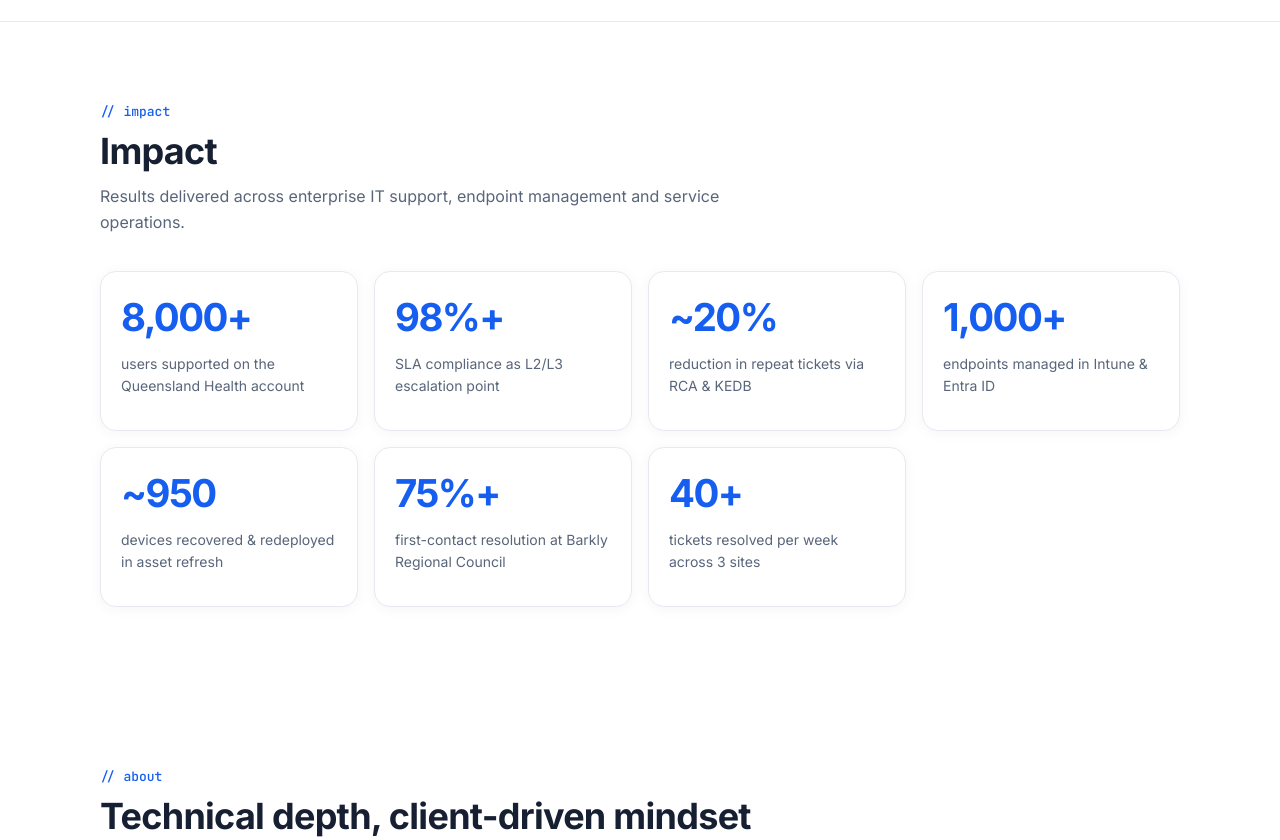
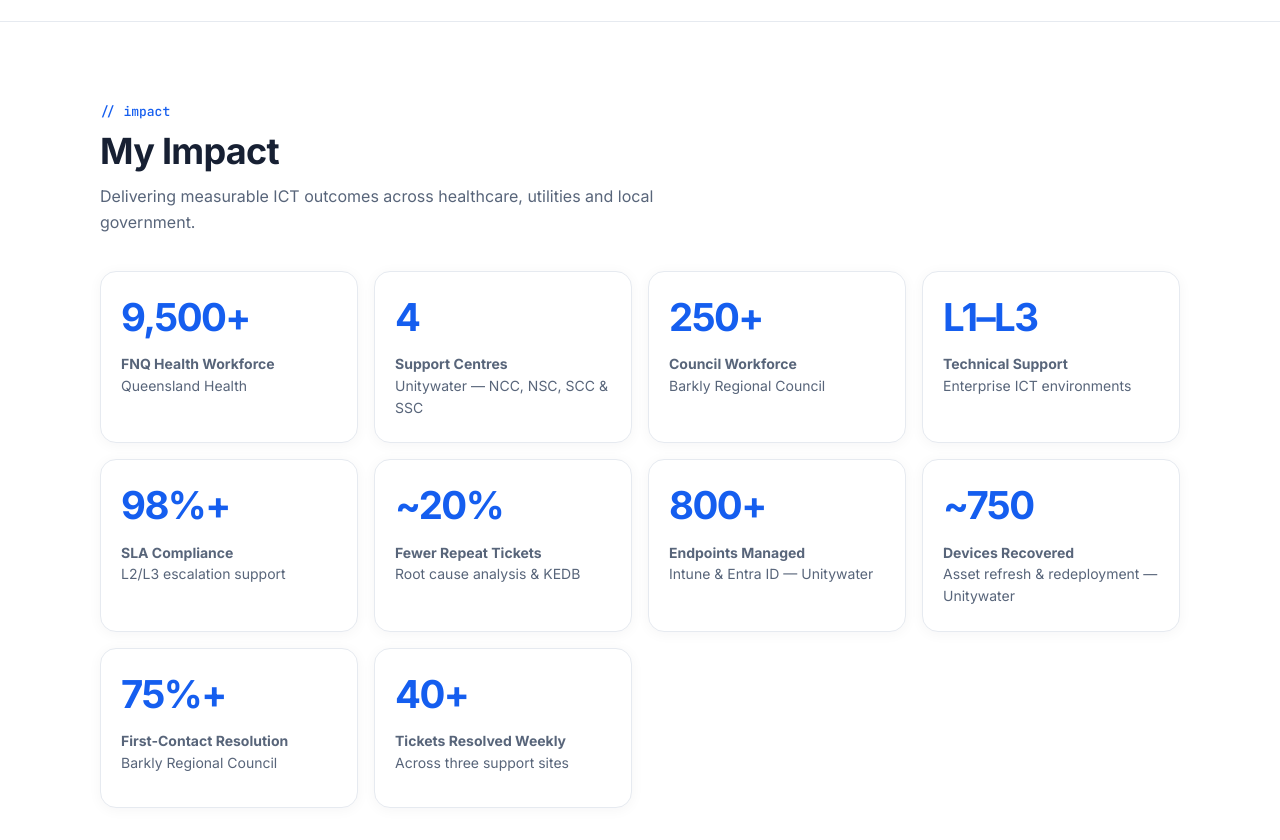
Before and after one commit to HemaSKantipudi/HemaSKantipudi.github.io, a plain HTML site: page index.html in a window 1280 px wide. Shown: the part 1020-1860 px from the top of the page. Drawn offline with Linux system fonts and the light colour scheme.

Commit message:
Update My Impact with ten revised ICT metrics

```diff
--- a/index.html
+++ b/index.html
@@ -265,16 +265,19 @@ body,main{background:#fff}
 <section id="impact">
  <div class="wrap">
   <p class="eyebrow">// impact</p>
-  <h2>Impact</h2>
-  <p class="sub">Results delivered across enterprise IT support, endpoint management and service operations.</p>
+  <h2>My Impact</h2>
+  <p class="sub">Delivering measurable ICT outcomes across healthcare, utilities and local government.</p>
   <div class="impact-grid">
-   <div class="card impact-item"><strong>8,000+</strong><p>users supported on the Queensland Health account</p></div>
-   <div class="card impact-item"><strong>98%+</strong><p>SLA compliance as L2/L3 escalation point</p></div>
-   <div class="card impact-item"><strong>~20%</strong><p>reduction in repeat tickets via RCA &amp; KEDB</p></div>
-   <div class="card impact-item"><strong>1,000+</strong><p>endpoints managed in Intune &amp; Entra ID</p></div>
-   <div class="card impact-item"><strong>~950</strong><p>devices recovered &amp; redeployed in asset refresh</p></div>
-   <div class="card impact-item"><strong>75%+</strong><p>first-contact resolution at Barkly Regional Council</p></div>
-   <div class="card impact-item"><strong>40+</strong><p>tickets resolved per week across 3 sites</p></div>
+   <div class="card impact-item"><strong>9,500+</strong><p><b>FNQ Health Workforce</b><br>Queensland Health</p></div>
+   <div class="card impact-item"><strong>4</strong><p><b>Support Centres</b><br>Unitywater — NCC, NSC, SCC &amp; SSC</p></div>
+   <div class="card impact-item"><strong>250+</strong><p><b>Council Workforce</b><br>Barkly Regional Council</p></div>
+   <div class="card impact-item"><strong>L1–L3</strong><p><b>Technical Support</b><br>Enterprise ICT environments</p></div>
+   <div class="card impact-item"><strong>98%+</strong><p><b>SLA Compliance</b><br>L2/L3 escalation support</p></div>
+   <div class="card impact-item"><strong>~20%</strong><p><b>Fewer Repeat Tickets</b><br>Root cause analysis &amp; KEDB</p></div>
+   <div class="card impact-item"><strong>800+</strong><p><b>Endpoints Managed</b><br>Intune &amp; Entra ID — Unitywater</p></div>
+   <div class="card impact-item"><strong>~750</strong><p><b>Devices Recovered</b><br>Asset refresh &amp; redeployment — Unitywater</p></div>
+   <div class="card impact-item"><strong>75%+</strong><p><b>First-Contact Resolution</b><br>Barkly Regional Council</p></div>
+   <div class="card impact-item"><strong>40+</strong><p><b>Tickets Resolved Weekly</b><br>Across three support sites</p></div>
   </div>
  </div>
 </section>
```
